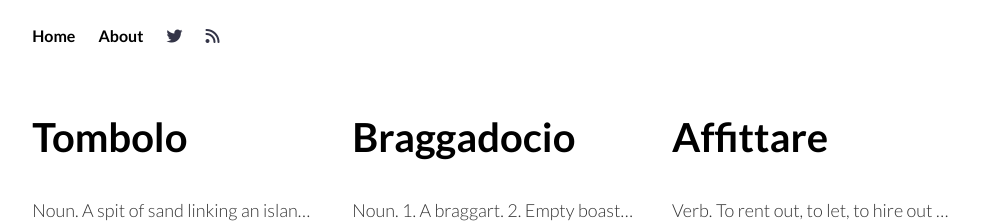
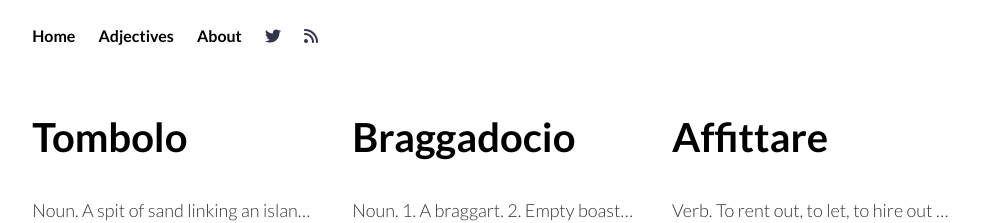
Before and after one commit to davidhowland/wickedcoolwords, a Jekyll site: the page built from index.html, in a window 1280 px wide. Shown: the top 223 px of the page, without its empty margins (147-1128 px from the left). Built offline with Jekyll 4.4.1, drawn with Linux system fonts in a browser that asks for light colours; nearby versions of some CDN libraries.

Commit message:
create header.html _include file, add adjectives placeholder to test

```diff
--- /dev/null
+++ b/_includes/header.html
@@ -0,0 +1,9 @@
+<nav>
+    <ul>
+        <li><a href="/">Home</a></li>
+        <li><a href="/">Adjectives</a></li>
+        <li><a href="/about">About</a></li>
+        <li><a href="https://www.twitter.com/wickedcoolwords/" target="_blank" ><i class="fa fa-twitter" aria-hidden="true"></i></a></li>
+        <li><a href="/feed.xml"><i class="fa fa-rss" aria-hidden="true"></i></a></li>
+    </ul>
+</nav>
--- a/_layouts/default.html
+++ b/_layouts/default.html
@@ -12,14 +12,7 @@
 			<div class="container">
 				<div class="row">
 					<div class="col-12">
-						<nav>
-				    		<ul>
-				        		<li><a href="/">Home</a></li>
-					        	<li><a href="/about">About</a></li>
-										<li><a href="https://www.twitter.com/wickedcoolwords/" target="_blank" ><i class="fa fa-twitter" aria-hidden="true"></i></a></li>
-										<li><a href="/feed.xml"><i class="fa fa-rss" aria-hidden="true"></i></a></li>
-				    		</ul>
-						</nav>
+						{% include header.html %}
 					</div>
 				</div>
 					<div class="row">
```
